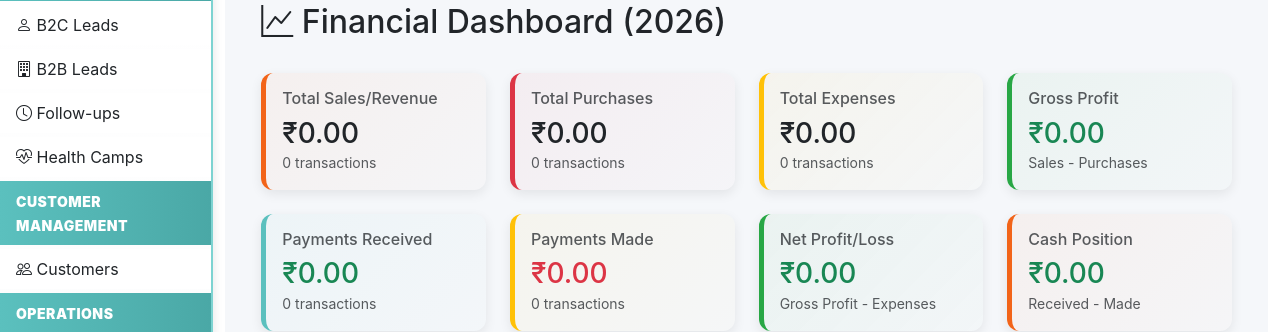
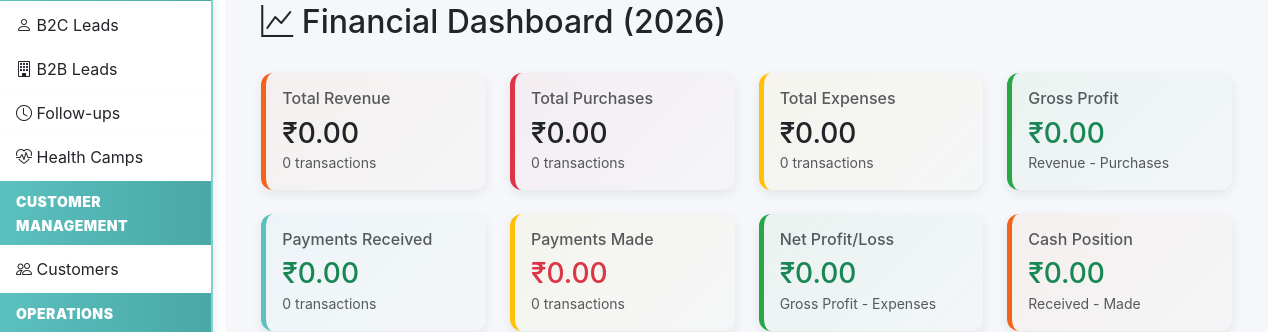
Before and after one commit to Codimai-dev/toast4health-crm, a Flask app: page /finance/dashboard in a window 1280 px wide. Shown: the part 151-483 px from the top of the page. Run offline with Flask 3, Linux system fonts and the light colour scheme; a user stored in the database is signed in; tables that the repository leaves empty hold one stand-in row (values such as "Sample post"); parts of the project's set-up code (start-up, migrations or seed data) failed here and were passed over.

Commit message:
fix(finance): Update Total Revenue calculation to include standalone payments

```diff
--- a/app/finance/routes.py
+++ b/app/finance/routes.py
@@ -23,9 +23,18 @@ def dashboard():
     current_month = datetime.now().month
 
     # Calculate totals for current year
+    # Total Revenue = Sales invoices + Standalone payments received (not linked to sales)
     total_sales = db.session.query(func.sum(Sale.amount)).filter(
         extract('year', Sale.date) == current_year
     ).scalar() or 0
+
+    # Add standalone payments (payments not linked to any sale invoice)
+    standalone_payments = db.session.query(func.sum(PaymentReceived.amount)).filter(
+        extract('year', PaymentReceived.date) == current_year,
+        PaymentReceived.sale_id.is_(None)
+    ).scalar() or 0
+
+    total_revenue = total_sales + standalone_payments
 
     total_purchases = db.session.query(func.sum(Purchase.amount)).filter(
         extract('year', Purchase.date) == current_year
@@ -45,12 +54,19 @@ def dashboard():
     ).scalar() or 0
 
     # Calculate derived metrics
-    gross_profit = total_sales - total_purchases
+    gross_profit = total_revenue - total_purchases
     net_profit = gross_profit - total_expenses
     cash_position = total_payments_received - total_payments_made
 
     # Transaction counts
+    # For revenue count: sales invoices + standalone payments
     sales_count = Sale.query.filter(extract('year', Sale.date) == current_year).count()
+    standalone_payments_count = PaymentReceived.query.filter(
+        extract('year', PaymentReceived.date) == current_year,
+        PaymentReceived.sale_id.is_(None)
+    ).count()
+    revenue_count = sales_count + standalone_payments_count
+
     purchases_count = Purchase.query.filter(extract('year', Purchase.date) == current_year).count()
     expenses_count = Expense.query.filter(extract('year', Expense.date) == current_year).count()
     payments_received_count = PaymentReceived.query.filter(extract('year', PaymentReceived.date) == current_year).count()
@@ -69,6 +85,15 @@ def dashboard():
             extract('year', Sale.date) == current_year,
             extract('month', Sale.date) == month
         ).scalar() or 0
+
+        # Add standalone payments for the month
+        month_standalone_payments = db.session.query(func.sum(PaymentReceived.amount)).filter(
+            extract('year', PaymentReceived.date) == current_year,
+            extract('month', PaymentReceived.date) == month,
+            PaymentReceived.sale_id.is_(None)
+        ).scalar() or 0
+
+        month_revenue = month_sales + month_standalone_payments
 
         month_purchases = db.session.query(func.sum(Purchase.amount)).filter(
             extract('year', Purchase.date) == current_year,
@@ -90,12 +115,12 @@ def dashboard():
             extract('month', PaymentMade.date) == month
         ).scalar() or 0
 
-        month_net_profit = month_sales - month_purchases - month_expenses
+        month_net_profit = month_revenue - month_purchases - month_expenses
 
         monthly_data.append({
             'month': month,
             'month_name': date(current_year, month, 1).strftime('%B'),
-            'sales': float(month_sales),
+            'sales': float(month_revenue),  # Changed to show total revenue in chart
             'purchases': float(month_purchases),
             'expenses': float(month_expenses),
             'payments_received': float(month_payments_received),
@@ -105,7 +130,7 @@ def dashboard():
 
     return render_template('finance/dashboard.html',
                          title='Financial Dashboard',
-                         total_sales=total_sales,
+                         total_revenue=total_revenue,
                          total_purchases=total_purchases,
                          total_expenses=total_expenses,
                          total_payments_received=total_payments_received,
@@ -113,7 +138,7 @@ def dashboard():
                          gross_profit=gross_profit,
                          net_profit=net_profit,
                          cash_position=cash_position,
-                         sales_count=sales_count,
+                         revenue_count=revenue_count,
                          purchases_count=purchases_count,
                          expenses_count=expenses_count,
                          payments_received_count=payments_received_count,
--- a/app/templates/finance/dashboard.html
+++ b/app/templates/finance/dashboard.html
@@ -19,9 +19,9 @@
         <div class="col-md-6 col-lg-3">
             <div class="card stats-card primary">
                 <div class="card-body">
-                    <h6 class="text-muted mb-2">Total Sales/Revenue</h6>
-                    <h3 class="mb-0">₹{{ "{:,.2f}".format(total_sales) }}</h3>
-                    <small class="text-muted">{{ sales_count }} transactions</small>
+                    <h6 class="text-muted mb-2">Total Revenue</h6>
+                    <h3 class="mb-0">₹{{ "{:,.2f}".format(total_revenue) }}</h3>
+                    <small class="text-muted">{{ revenue_count }} transactions</small>
                 </div>
             </div>
         </div>
@@ -48,7 +48,7 @@
                 <div class="card-body">
                     <h6 class="text-muted mb-2">Gross Profit</h6>
                     <h3 class="mb-0 {{ 'text-success' if gross_profit >= 0 else 'text-danger' }}">₹{{ "{:,.2f}".format(gross_profit) }}</h3>
-                    <small class="text-muted">Sales - Purchases</small>
+                    <small class="text-muted">Revenue - Purchases</small>
                 </div>
             </div>
         </div>
```
